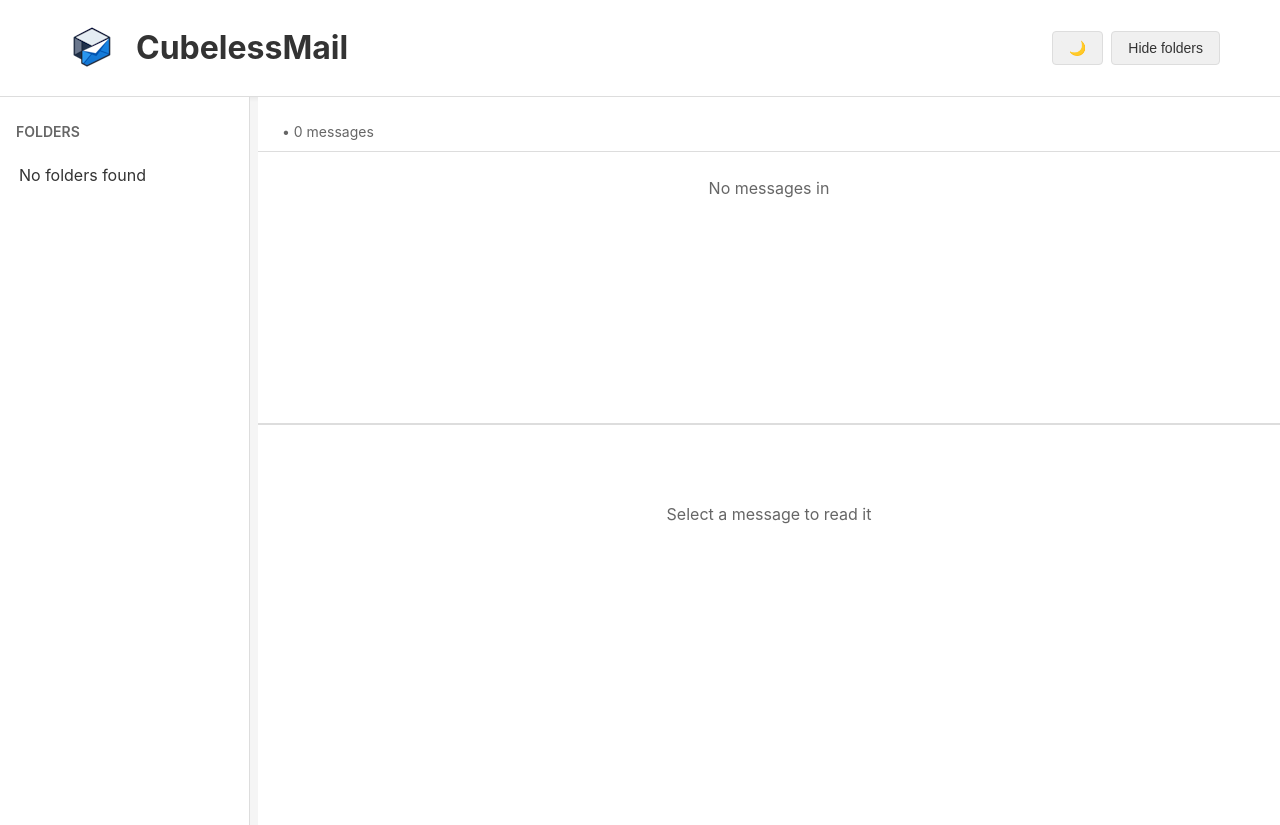
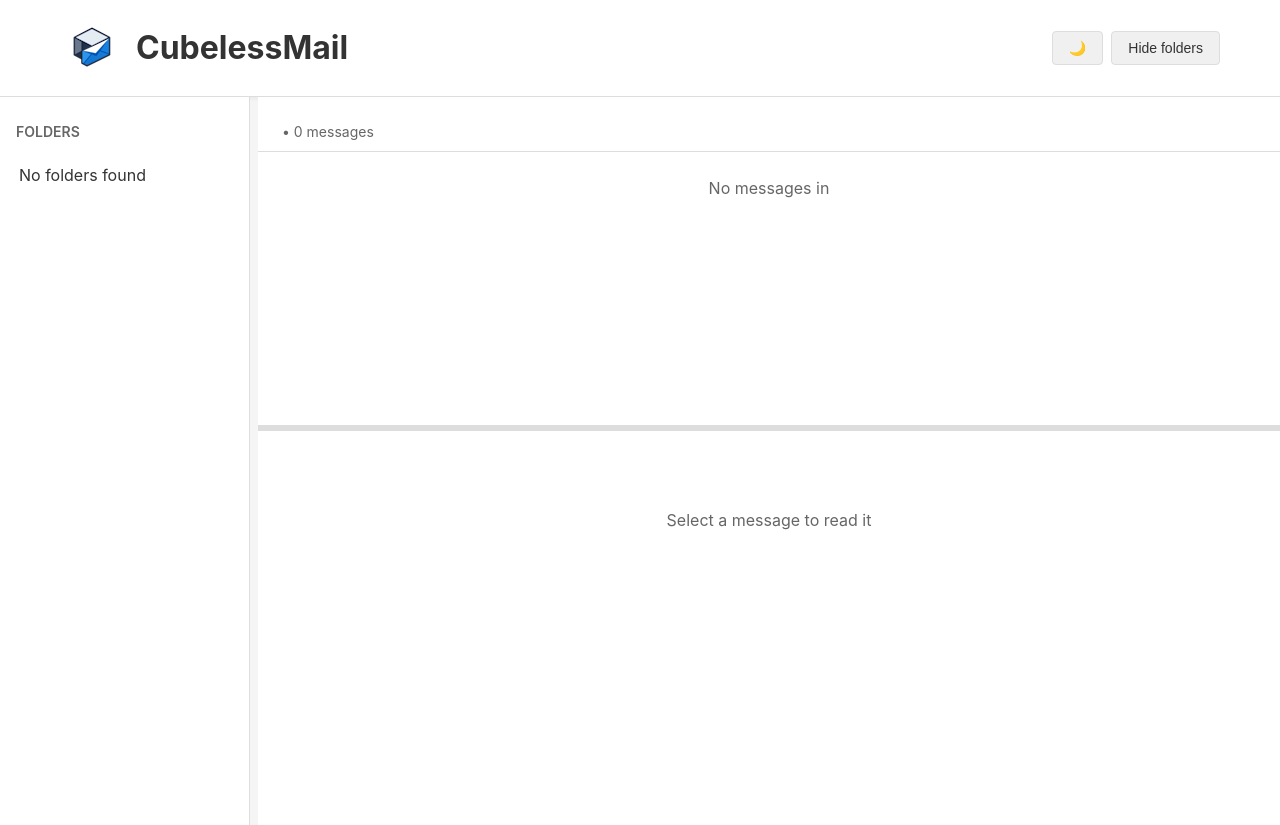
Before and after one commit to rwstorer/CubelessMail, a Django app: template mail/templates/mail/inbox.html in a window 1280 px wide. Run offline with Django 5.2, Linux system fonts and the light colour scheme; the template is opened without the code that fills it, so the values that code supplies are empty.

Commit message:
added resize bottom pane

```diff
--- a/mail/templates/mail/inbox.html
+++ b/mail/templates/mail/inbox.html
@@ -56,6 +56,7 @@
             {% endfor %}
         </div>
     </div>
+    <div class="inbox-pane-resizer" id="inboxPaneResizer" aria-label="Resize panes" role="separator" aria-orientation="horizontal"></div>
     <div class="inbox-detail-pane" id="inboxDetailPane">
         <div class="detail-pane-empty">
             <p class="text-muted">Select a message to read it</p>
--- a/static/css/style.css
+++ b/static/css/style.css
@@ -290,9 +290,20 @@ article.content.split-pane {
 
 .inbox-list-pane {
   flex: 0 0 45%;
-  min-height: 0;
+  min-height: 80px;
   overflow-y: auto;
-  border-bottom: 2px solid var(--border-color);
+}
+
+.inbox-pane-resizer {
+  flex: 0 0 6px;
+  background: var(--border-color);
+  cursor: ns-resize;
+  transition: background 0.15s;
+}
+
+.inbox-pane-resizer:hover,
+.inbox-pane-resizer.resizing {
+  background: var(--active-border);
 }
 
 .inbox-detail-pane {
@@ -327,8 +338,11 @@ article.content.split-pane {
 
   .inbox-list-pane {
     overflow-y: visible;
-    border-bottom: none;
     height: auto;
+  }
+
+  .inbox-pane-resizer {
+    display: none;
   }
 
   .inbox-detail-pane {
--- a/static/js/inbox-pane.js
+++ b/static/js/inbox-pane.js
@@ -1,11 +1,64 @@
 document.addEventListener('DOMContentLoaded', function () {
   const MOBILE_BREAKPOINT = 768;
+  const LIST_PANE_MIN_HEIGHT = 80;
+  const DETAIL_PANE_MIN_HEIGHT = 80;
+  const STORAGE_KEY = 'cubelessmailListPaneHeight';
 
   const listPane = document.getElementById('inboxListPane');
   const detailPane = document.getElementById('inboxDetailPane');
+  const resizer = document.getElementById('inboxPaneResizer');
 
   if (!listPane || !detailPane) {
     return;
+  }
+
+  // Restore saved list pane height
+  const savedHeight = localStorage.getItem(STORAGE_KEY);
+  if (savedHeight && window.innerWidth >= MOBILE_BREAKPOINT) {
+    listPane.style.flex = '0 0 ' + savedHeight + 'px';
+  }
+
+  // Vertical pane resizing
+  if (resizer) {
+    let isResizing = false;
+    let startY = 0;
+    let startHeight = 0;
+
+    resizer.addEventListener('pointerdown', function (event) {
+      if (window.innerWidth < MOBILE_BREAKPOINT) {
+        return;
+      }
+      isResizing = true;
+      startY = event.clientY;
+      startHeight = listPane.getBoundingClientRect().height;
+      resizer.classList.add('resizing');
+      document.body.style.cursor = 'ns-resize';
+      document.body.style.userSelect = 'none';
+      window.addEventListener('pointermove', handlePointerMove);
+      window.addEventListener('pointerup', stopResizing);
+    });
+
+    function handlePointerMove(event) {
+      if (!isResizing) { return; }
+      const containerHeight = listPane.parentElement.getBoundingClientRect().height;
+      const resizerHeight = resizer.getBoundingClientRect().height;
+      const maxHeight = containerHeight - resizerHeight - DETAIL_PANE_MIN_HEIGHT;
+      const delta = event.clientY - startY;
+      const newHeight = Math.min(maxHeight, Math.max(LIST_PANE_MIN_HEIGHT, startHeight + delta));
+      listPane.style.flex = '0 0 ' + newHeight + 'px';
+    }
+
+    function stopResizing() {
+      if (!isResizing) { return; }
+      isResizing = false;
+      resizer.classList.remove('resizing');
+      document.body.style.cursor = '';
+      document.body.style.userSelect = '';
+      const finalHeight = listPane.getBoundingClientRect().height;
+      localStorage.setItem(STORAGE_KEY, Math.round(finalHeight));
+      window.removeEventListener('pointermove', handlePointerMove);
+      window.removeEventListener('pointerup', stopResizing);
+    }
   }
 
   let activeUid = null;
```
